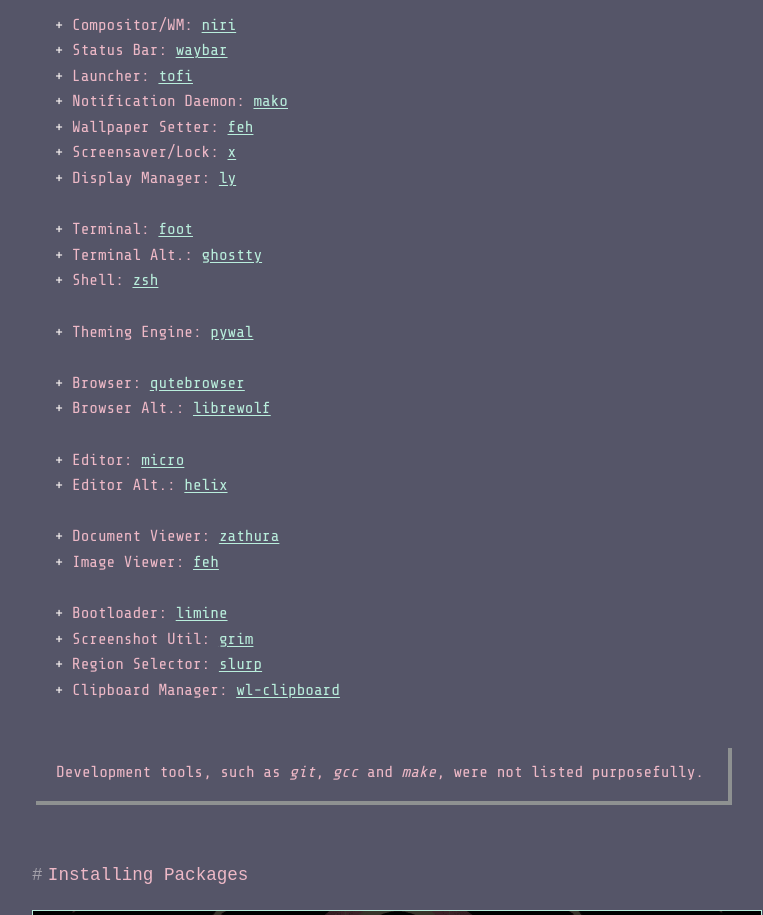
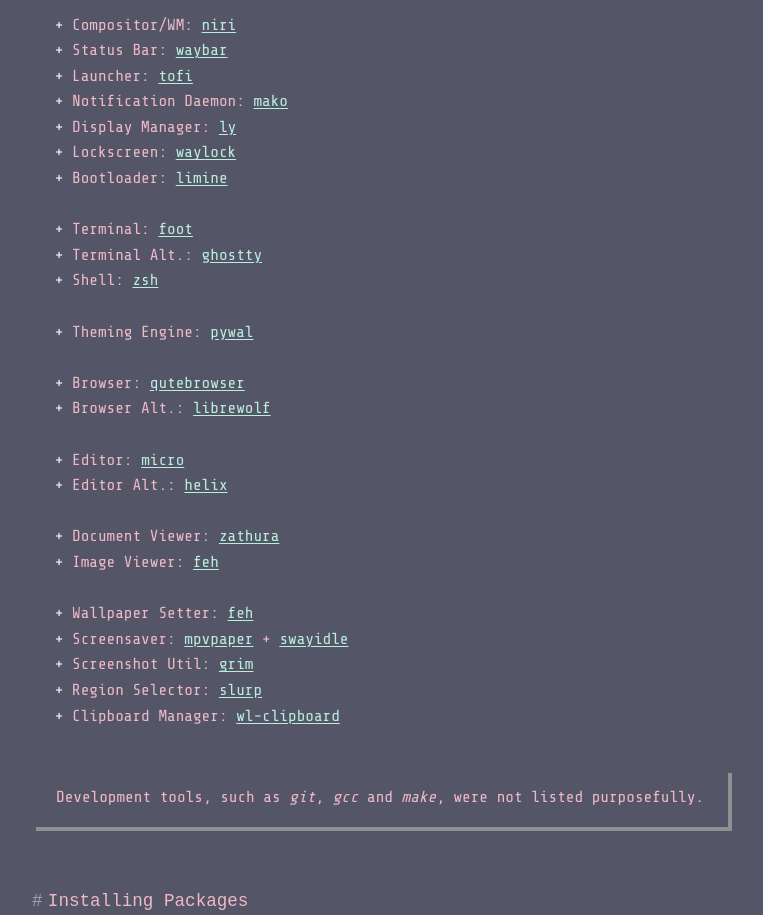
Before and after one commit to bxavaby/nea, a website: page entries/ntr.html in a window 1280 px wide. Shown: the part 1308-2223 px from the top of the page, without its empty margins (8-771 px from the left). Drawn offline with Linux system fonts and the light colour scheme; a web font is replaced by a local one.

Commit message:
add&fix: core packages done, i think

```diff
--- a/entries/ntr.html
+++ b/entries/ntr.html
@@ -172,26 +172,6 @@
                     >
                 </li>
                 <li>
-                    Wallpaper Setter:
-                    <a
-                        href="https://feh.finalrewind.org/"
-                        target="_blank"
-                        rel="noopener noreferrer"
-                        class="view-more"
-                        >feh</a
-                    >
-                </li>
-                <li>
-                    Screensaver/Lock:
-                    <a
-                        href=""
-                        target="_blank"
-                        rel="noopener noreferrer"
-                        class="view-more"
-                        >x</a
-                    >
-                </li>
-                <li>
                     Display Manager:
                     <a
                         href="https://codeberg.org/fairyglade/ly"
@@ -199,6 +179,26 @@
                         rel="noopener noreferrer"
                         class="view-more"
                         >ly</a
+                    >
+                </li>
+                <li>
+                    Lockscreen:
+                    <a
+                        href="https://isaacfreund.com/software/waylock/"
+                        target="_blank"
+                        rel="noopener noreferrer"
+                        class="view-more"
+                        >waylock</a
+                    >
+                </li>
+                <li>
+                    Bootloader:
+                    <a
+                        href="https://github.com/limine-bootloader/limine"
+                        target="_blank"
+                        rel="noopener noreferrer"
+                        class="view-more"
+                        >limine</a
                     >
                 </li>
 
@@ -320,13 +320,31 @@
                 <br />
 
                 <li>
-                    Bootloader:
+                    Wallpaper Setter:
                     <a
-                        href="https://github.com/limine-bootloader/limine"
+                        href="https://feh.finalrewind.org/"
                         target="_blank"
                         rel="noopener noreferrer"
                         class="view-more"
-                        >limine</a
+                        >feh</a
+                    >
+                </li>
+                <li>
+                    Screensaver:
+                    <a
+                        href="https://github.com/GhostNaN/mpvpaper"
+                        target="_blank"
+                        rel="noopener noreferrer"
+                        class="view-more"
+                        >mpvpaper</a
+                    >
+                    +
+                    <a
+                        href="https://github.com/swaywm/swayidle"
+                        target="_blank"
+                        rel="noopener noreferrer"
+                        class="view-more"
+                        >swayidle</a
                     >
                 </li>
                 <li>
```
